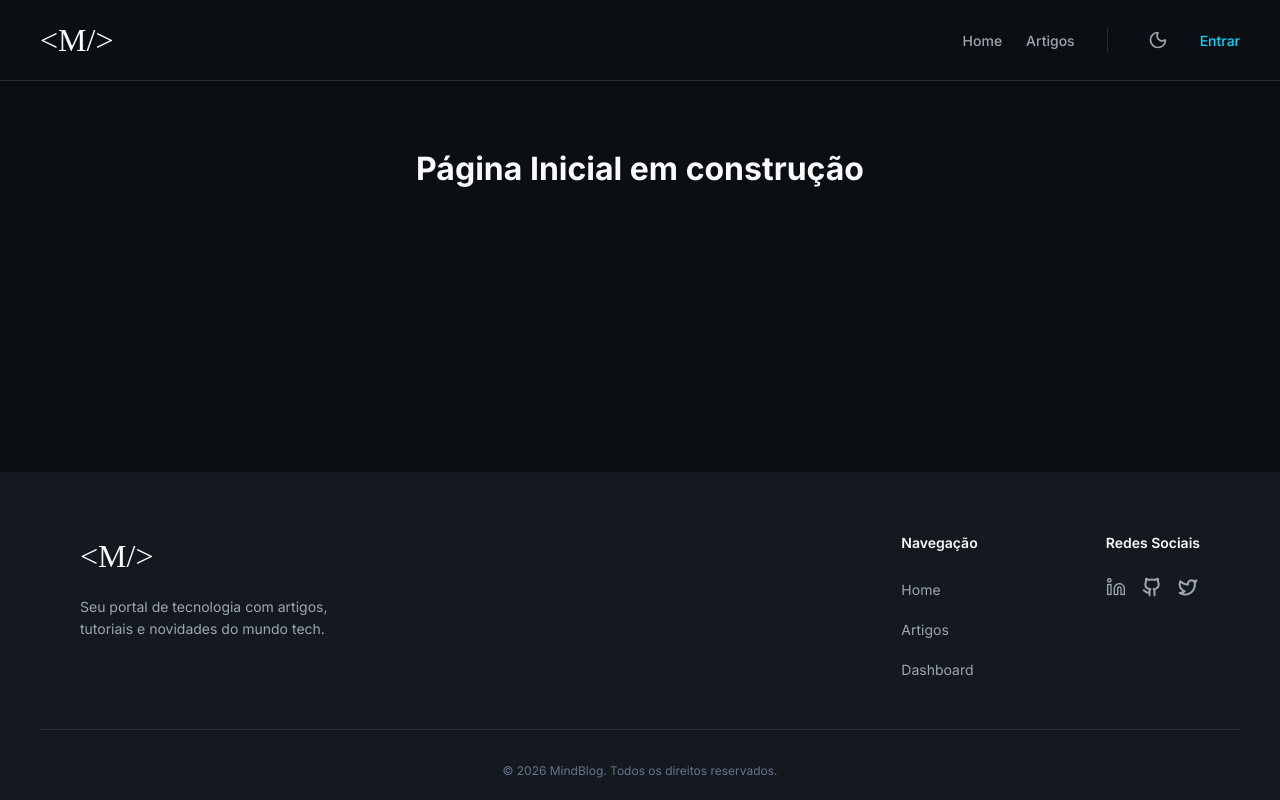
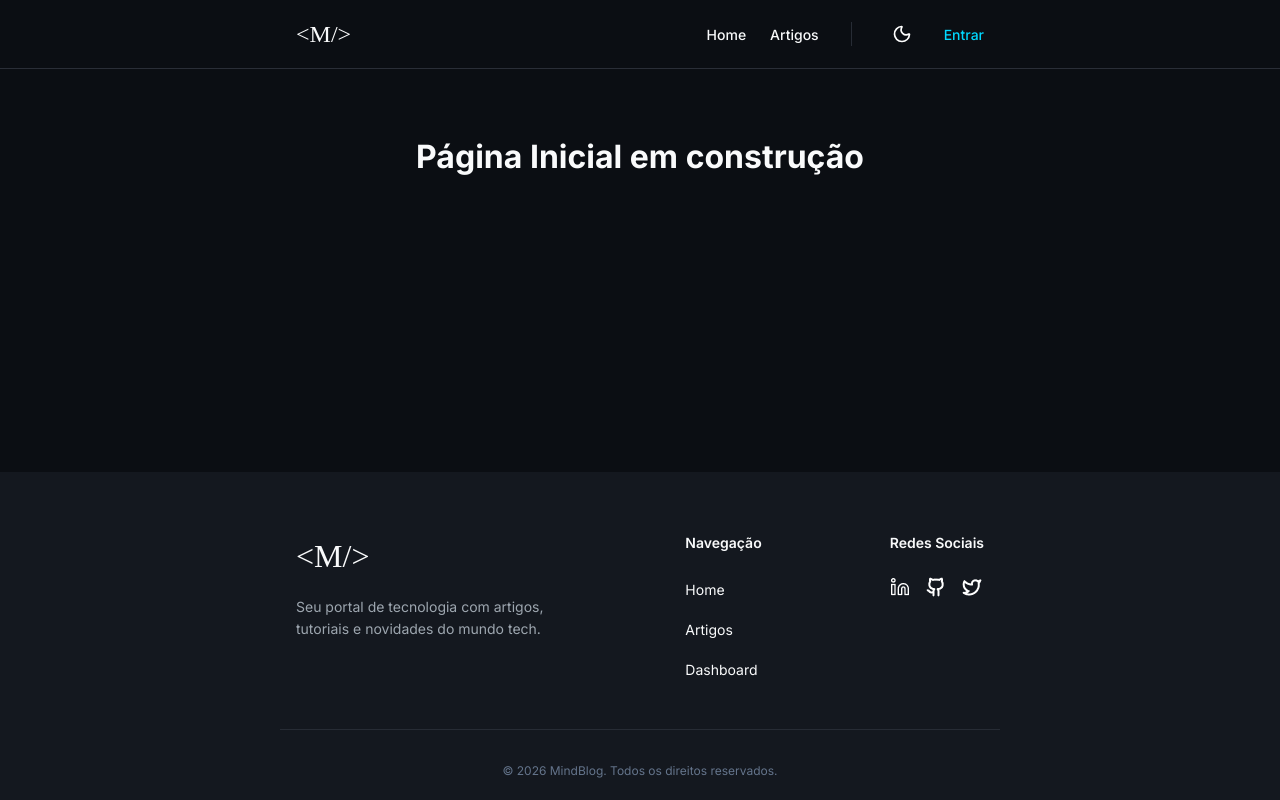
Before and after one commit to AlanFelipeM/MindBlog-Frontend, a React (Vite) app: page / in a window 1280 px wide. Built offline with nearby package versions, Linux system fonts and the light colour scheme; a web font is replaced by a local one.

Commit message:
fix: alinhar max-width ao formulario principal e tornar textos/icones brancos

```diff
--- a/src/components/Footer/styles.css
+++ b/src/components/Footer/styles.css
@@ -5,8 +5,10 @@
 }
 
 .footer-container {
+  max-width: 720px;
   width: 100%;
-  padding: 0 40px;
+  margin: 0 auto;
+  padding: 0 1rem;
   display: grid;
   grid-template-columns: 1fr auto auto;
   gap: 8rem;
@@ -44,12 +46,12 @@
 }
 
 .footer-links a {
-  color: var(--text-secondary);
+  color: var(--text-primary);
   font-size: 0.875rem;
 }
 
 .footer-links a:hover {
-  color: var(--text-primary);
+  color: var(--brand-primary);
 }
 
 .social-icons {
@@ -58,7 +60,7 @@
 }
 
 .social-icons a {
-  color: var(--text-secondary);
+  color: var(--text-primary);
   display: flex;
   align-items: center;
   justify-content: center;
@@ -74,11 +76,14 @@
   width: 20px;
   height: 20px;
   object-fit: contain;
+  filter: brightness(0) invert(1);
 }
 
 .footer-bottom {
+  max-width: 720px;
   width: 100%;
-  padding: 2rem 40px 0;
+  margin: 0 auto;
+  padding: 2rem 1rem 0;
   border-top: 1px solid #272C35;
   text-align: center;
   color: var(--text-muted);
--- a/src/components/Header/index.tsx
+++ b/src/components/Header/index.tsx
@@ -26,7 +26,7 @@ export const Header = () => {
           <div className="header-divider" />
 
           <button className="theme-toggle" aria-label="Toggle theme">
-            <Moon size={20} />
+            <Moon size={20} color="#FFFFFF" />
           </button>
 
           {isAuthenticated ? (
--- a/src/components/Header/styles.css
+++ b/src/components/Header/styles.css
@@ -8,8 +8,10 @@
 }
 
 .header-container {
+  max-width: 720px;
   width: 100%;
-  padding: 0 40px;
+  margin: 0 auto;
+  padding: 0 1rem;
   height: 100%;
   display: flex;
   align-items: center;
@@ -18,7 +20,7 @@
 
 .header-logo {
   font-family: var(--font-logo);
-  font-size: 32px;
+  font-size: 24px;
   font-weight: 400;
   color: var(--text-primary);
   text-decoration: none;
@@ -42,14 +44,14 @@
 }
 
 .nav-link {
-  color: var(--text-secondary);
+  color: var(--text-primary);
   font-size: 14px;
   font-weight: 500;
   transition: color var(--transition-fast);
 }
 
 .nav-link:hover {
-  color: var(--text-primary);
+  color: var(--brand-primary);
 }
 
 .nav-login {
```
